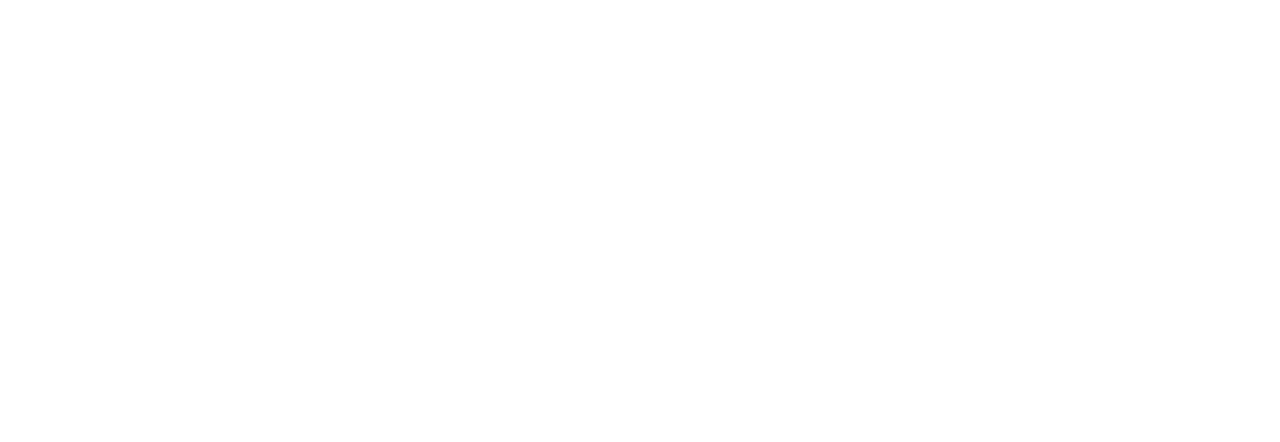
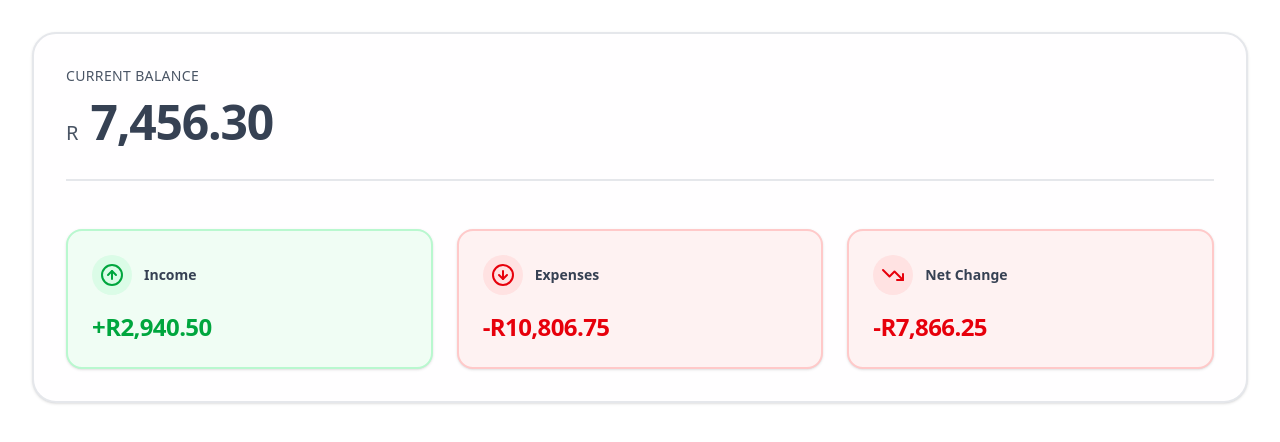
Before and after one commit to david-botha/finance-tracker, a Next.js app: page / in a window 1280 px wide. Shown: the top 442 px of the page. Built offline with nearby package versions, Linux system fonts and the light colour scheme.

Commit message:
Add balance summary to dashboard

```diff
--- a/app/page.js
+++ b/app/page.js
@@ -1,7 +1,9 @@
+import BalanceSummary from '@/components/dashboard/BalanceSummary'
+
 const Home = () => {
   return (
     <div>
-
+      <BalanceSummary />
     </div>
   );
 }
--- /dev/null
+++ b/components/dashboard/BalanceSummary.jsx
@@ -0,0 +1,86 @@
+'use client'
+
+import { useState } from 'react'
+import { ArrowUpCircle, ArrowDownCircle, TrendingUp, TrendingDown } from 'lucide-react'
+
+const BalanceSummary = () => {
+
+  const [balance, setBalance] = useState(7456.3)
+  const [monthlyIncome, setMonthlyIncome] = useState(2940.5)
+  const [monthlyExpenses, setMonthlyExpenses] = useState(10806.75)
+
+  const netChange = monthlyIncome - monthlyExpenses
+
+  return (
+    <div className="bg-[#fffeff] rounded-3xl p-8 transition-all duration-300 border-2 border-gray-200 shadow-sm m-8">
+
+      {/* Main Balance */}
+      <div className="text-left mb-12 pb-8 border-b-2 border-gray-200">
+        <p className="text-gray-600 text-sm font-medium tracking-wide mb-3 uppercase">
+          Current Balance
+        </p>
+        <div className="flex items-baseline gap-3">
+          <span className="text-gray-600 text-xl font-medium">R</span>
+          <h1 className="text-5xl font-semibold tracking-tight text-gray-700">
+            {balance.toLocaleString('en-US', { minimumFractionDigits: 2, maximumFractionDigits: 2 })}
+          </h1>
+        </div>
+      </div>
+
+      {/* Monthly Summary */}
+      <div className="grid grid-cols-1 md:grid-cols-3 gap-6">
+        {/* Income */}
+        <div className="group p-6 rounded-2xl border-2 border-green-200 bg-green-50 hover:border-green-300 transition-all duration-300 shadow-sm hover:shadow-md">
+          <div className="flex items-center gap-3 mb-4">
+            <div className="p-2 rounded-full bg-green-100 group-hover:bg-green-200 transition-colors">
+              <ArrowUpCircle className="w-6 h-6 text-green-600" />
+            </div>
+            <p className="text-gray-700 text-sm font-semibold">Income</p>
+          </div>
+          <h2 className="text-2xl font-semibold text-green-600 tracking-tight">
+            +R{monthlyIncome.toLocaleString('en-US', { minimumFractionDigits: 2 })}
+          </h2>
+        </div>
+
+        {/* Expenses */}
+        <div className="group p-6 rounded-2xl border-2 border-red-200 bg-red-50 hover:border-red-300 transition-all duration-300 shadow-sm hover:shadow-md">
+          <div className="flex items-center gap-3 mb-4">
+            <div className="p-2 rounded-full bg-red-100 group-hover:bg-red-200 transition-colors">
+              <ArrowDownCircle className="w-6 h-6 text-red-600" />
+            </div>
+            <p className="text-gray-700 text-sm font-semibold">Expenses</p>
+          </div>
+          <h2 className="text-2xl font-semibold text-red-600 tracking-tight">
+            -R{monthlyExpenses.toLocaleString('en-US', { minimumFractionDigits: 2 })}
+          </h2>
+        </div>
+
+        {/* Net Change */}
+        <div className={`group p-6 rounded-2xl border-2 transition-all duration-300 shadow-sm hover:shadow-md
+          ${netChange >= 0
+            ? 'border-green-200 bg-green-50 hover:border-green-300'
+            : 'border-red-200 bg-red-50 hover:border-red-300'}`}
+        >
+          <div className="flex items-center gap-3 mb-4">
+            <div className={`p-2 rounded-full transition-colors
+              ${netChange >= 0
+                ? 'bg-green-100 group-hover:bg-green-200'
+                : 'bg-red-100 group-hover:bg-red-200'}`}
+            >
+              {netChange >= 0
+                ? <TrendingUp className="w-6 h-6 text-green-600"/>
+                : <TrendingDown className="w-6 h-6 text-red-600" />}
+            </div>
+            <p className="text-gray-700 text-sm font-semibold">Net Change</p>
+          </div>
+          <h2 className={`text-2xl font-semibold tracking-tight transition-colors
+            ${netChange >= 0 ? 'text-green-600' : 'text-red-600'}`}>
+            {netChange >= 0 ? '+' : '-'}R{Math.abs(netChange).toLocaleString('en-US', { minimumFractionDigits: 2 })}
+          </h2>
+        </div>
+      </div>
+    </div>
+  )
+}
+
+export default BalanceSummary
```
Also changed, not shown: package.json (+5 -4 lines), 1 other file (tests, documents, lock files or other folders).
